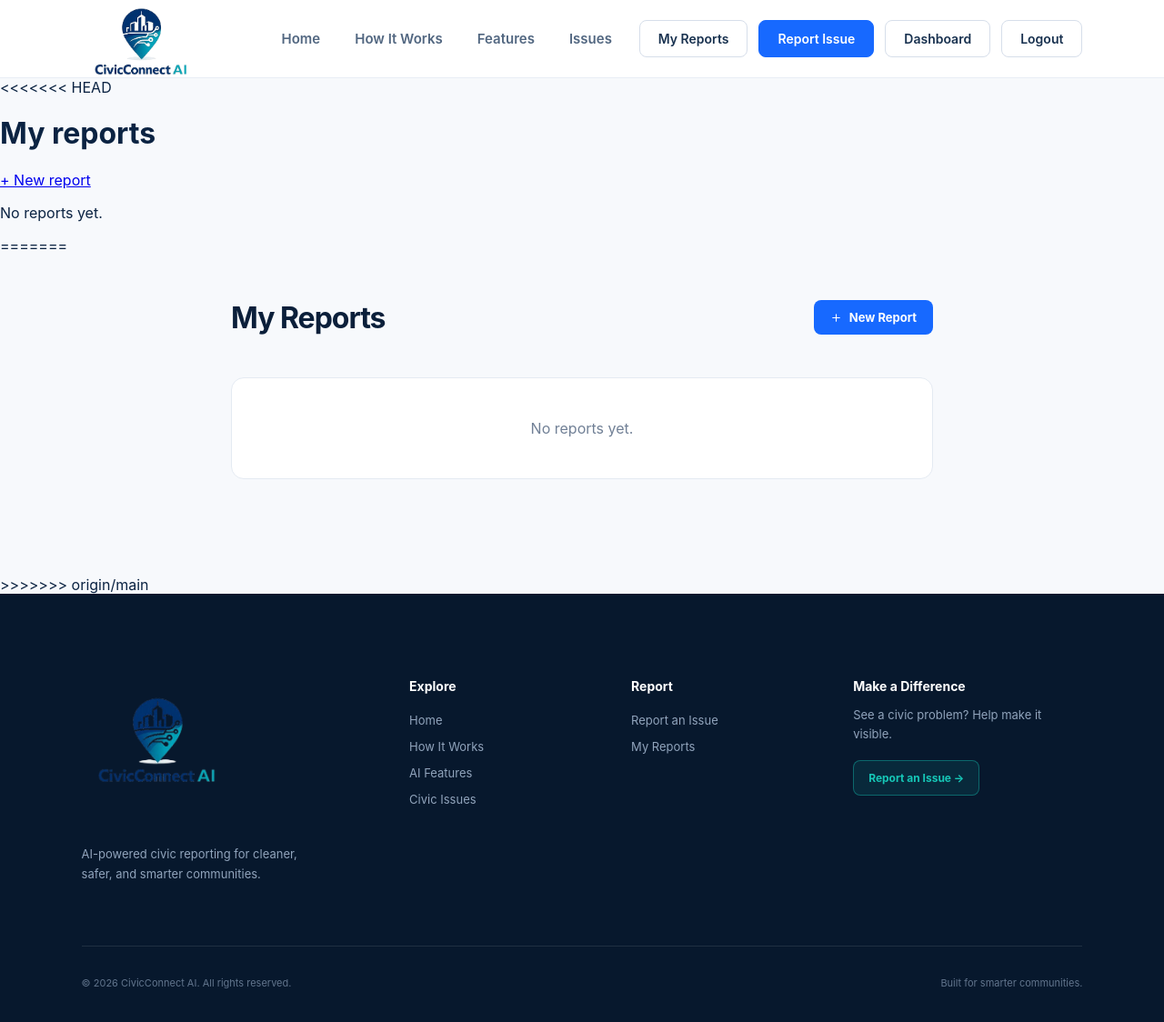
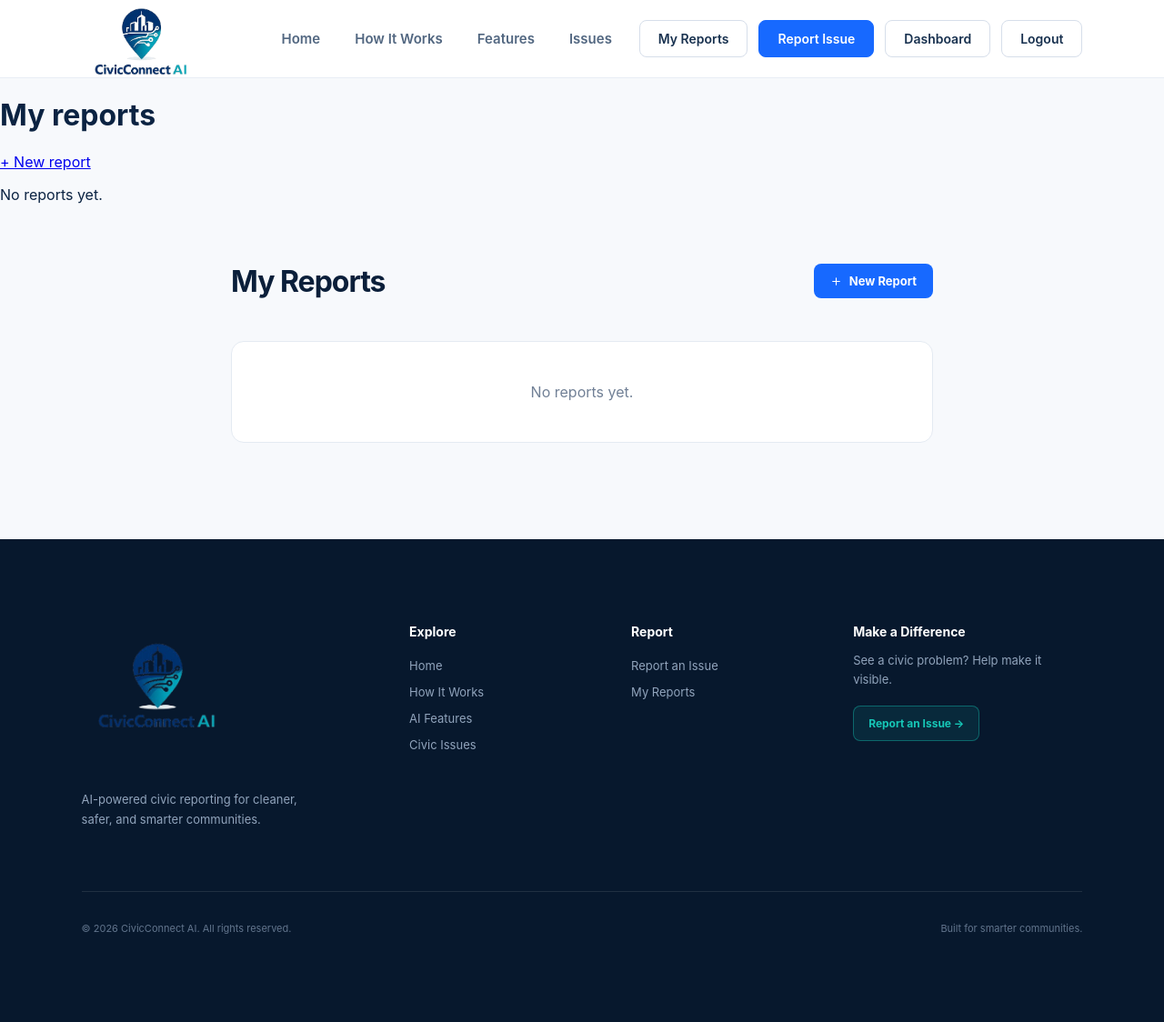
Before and after one commit to JANVI-CHATURVEDI/CivicConnect, a Django app: page /reports/ in a window 1280 px wide. Shown: the whole page at 91% size. After the commit the page ends 1027 px from the top, so only its background shows below. Run offline with Django 5.2, Linux system fonts and the light colour scheme; the visitor is signed in with stand-in values (Sample User, id 1); data that the repository does not hold is empty.

Commit message:
Finalize report page and merge migration

```diff
--- a/templates/mine.html
+++ b/templates/mine.html
@@ -2,7 +2,6 @@
 
 {% block content %}
 
-<<<<<<< HEAD
 <div class="head">
     <h1>My reports</h1>
     <a class="btn" href="/report/new/">+ New report</a>
@@ -33,7 +32,6 @@
 
 {% endfor %}
 
-=======
 <div class="my-reports-page">
 
     <div class="my-reports-header">
@@ -70,5 +68,4 @@
 
 </div>
 
->>>>>>> origin/main
 {% endblock %}
```
Also changed, not shown: reports/migrations/0004_merge_0002_userprofile_0003_ai_fields.py (added).
